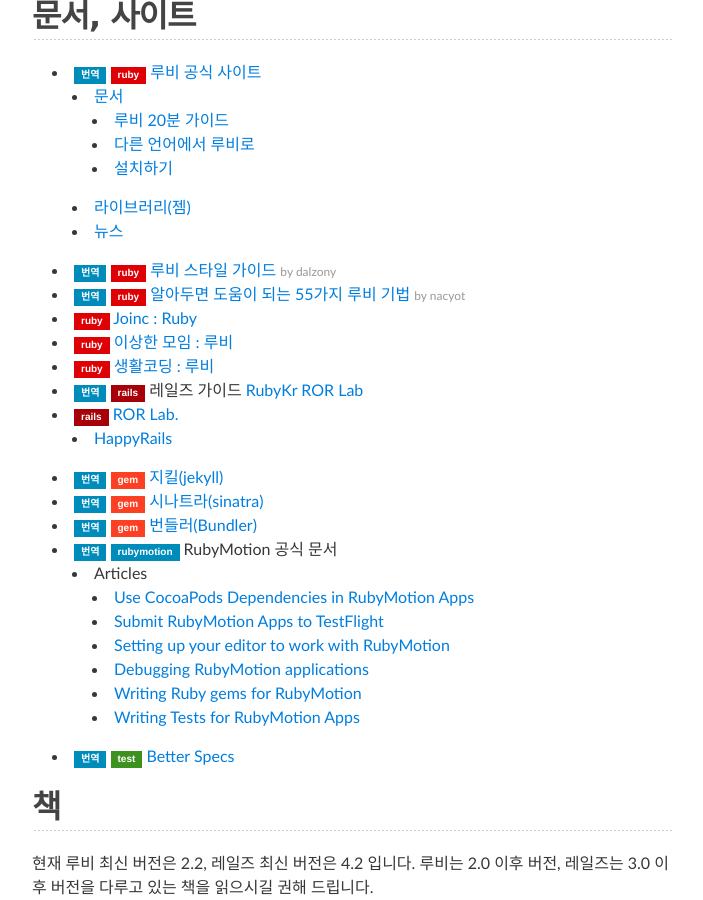
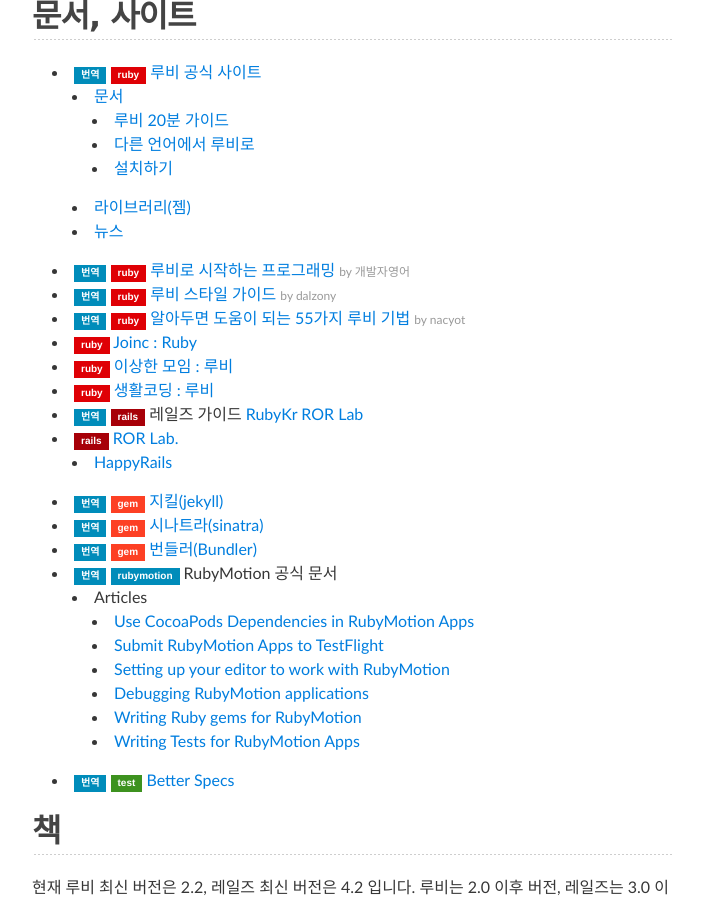
Before and after one commit to rubykr/rubykr.github.io, a Jekyll site: the page built from index.md, in a window 1280 px wide and 900 px high, scrolled down 1160 px. Shown: the whole window, without its empty margins (288-991 px from the left). Built offline with Jekyll 4.4.1, drawn with Linux system fonts in a browser that asks for light colours; comment, search, counter and statistics services are not loaded.

Commit message:
Add Learn to Program link

```diff
--- a/index.md
+++ b/index.md
@@ -51,6 +51,7 @@
     - [설치하기](https://www.ruby-lang.org/ko/documentation/installation/)
   - [라이브러리(젬)](https://www.ruby-lang.org/ko/libraries/)
   - [뉴스](https://www.ruby-lang.org/ko/news/)
+- [루비로 시작하는 프로그래밍](http://opentutorials.org/module/11/254){: .article data-tags="translated ruby" data-author="개발자영어"}
 - [루비 스타일 가이드](https://github.com/dalzony/ruby-style-guide/blob/master/README-koKR.md){: .article data-tags="translated ruby" data-author="dalzony"}
 - [알아두면 도움이 되는 55가지 루비 기법](https://gist.github.com/nacyot/7624036){: .article data-tags="translated ruby" data-author="nacyot"}
 - [Joinc : Ruby](http://www.joinc.co.kr/modules/moniwiki/wiki.php/Site/Ruby){: .article data-tags="ruby"}
```
